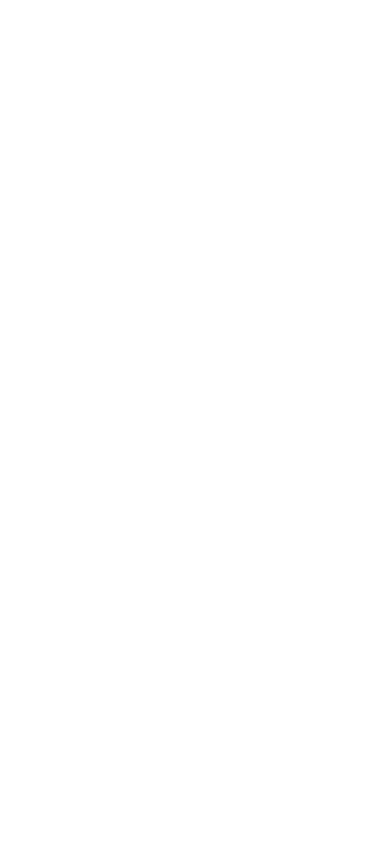
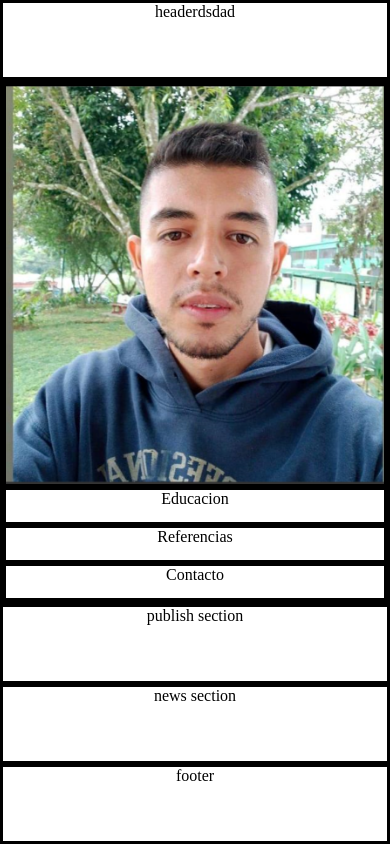
Before and after one commit to danilo20gonzalez/EjercicioHojadeVida, a plain HTML site: page index.html in a window 390 px wide. Drawn offline with Linux system fonts and the light colour scheme.

Commit message:
Realice distribucion responsive

```diff
--- a/CSS/Style.css
+++ b/CSS/Style.css
@@ -0,0 +1,87 @@
+/* Estilos generales */
+* {
+    padding: 0;
+    margin: 0;
+    box-sizing: border-box;
+    text-align: center;
+}
+
+.border {
+    border: solid black;
+}
+
+/* Contenedor principal */
+#container {
+    display: grid;
+    grid-template-columns: 1fr 2fr 1fr;
+    grid-template-areas:
+        "navegacion encabezado encabezado"
+        "navegacion productos productos"
+        "navegacion servicios servicios"
+        "navegacion footer footer";
+    height: 100vh;
+}
+
+/* Áreas del grid */
+header { grid-area: encabezado; }
+nav { grid-area: navegacion; }
+#publish { grid-area: productos; }
+#news { grid-area: servicios; }
+footer { grid-area: footer; }
+
+/* Estilos para la navegación */
+#nave {
+    display: grid;
+    grid-template-columns: 1fr;
+    grid-template-rows: 2fr 1fr 1fr 1fr;
+    height: 100%;
+}
+
+/* Estilos para la sección de foto */
+#sectionFoto {
+    width: 100%;
+    height: 100%;
+    overflow: hidden;
+}
+
+#sectionFoto img {
+    width: 100%;
+    height: 100%;
+    object-fit: cover;
+}
+
+/* Media queries para diseño responsivo */
+@media screen and (max-width: 1024px) {
+    #container {
+        grid-template-columns: 1fr 1fr;
+        grid-template-areas:
+            "navegacion encabezado"
+            "navegacion productos"
+            "navegacion servicios"
+            "navegacion footer";
+    }
+}
+
+@media screen and (max-width: 768px) {
+    #container {
+        grid-template-columns: 1fr;
+        grid-template-areas:
+            "encabezado"
+            "navegacion"
+            "productos"
+            "servicios"
+            "footer";
+    }
+
+    #nave {
+        grid-template-columns: repeat(2, 1fr);
+        grid-template-rows: repeat(2, auto);
+    }
+}
+
+@media screen and (max-width: 480px) {
+    #nave {
+        grid-template-columns: 1fr;
+        grid-template-rows: repeat(4, auto);
+    }
+}
--- a/index.html
+++ b/index.html
@@ -1,9 +1,21 @@
 <!DOCTYPE html>
 <html lang="en">
 <head>
-    <title>Document</title>
+    <title>Hoja de vida</title>
+    <link rel="stylesheet" href="CSS/Style.css">
 </head>
 <body>
-
+    <div id="container">
+        <header class="border">headerdsdad</header>
+        <nav id="nave" class="border">
+           <section id="sectionFoto" class="border"><img src="Imagenes/imgdanilo.png" alt="Foto Perfil"></section>
+           <section id="sectionEducacion" class="border">Educacion</section>
+           <section id="sectionReferencias" class="border">Referencias</section>
+           <section id="sectionContacto" class="border">Contacto</section>
+        </nav>
+    <section id="publish" class="border">publish section</section>
+    <section id="news" class="border">news section</section>
+    <footer class="border">footer</footer>
+    </div>
 </body>
 </html>
```
Also changed, not shown: Imagenes/imgdanilo.png (added).
